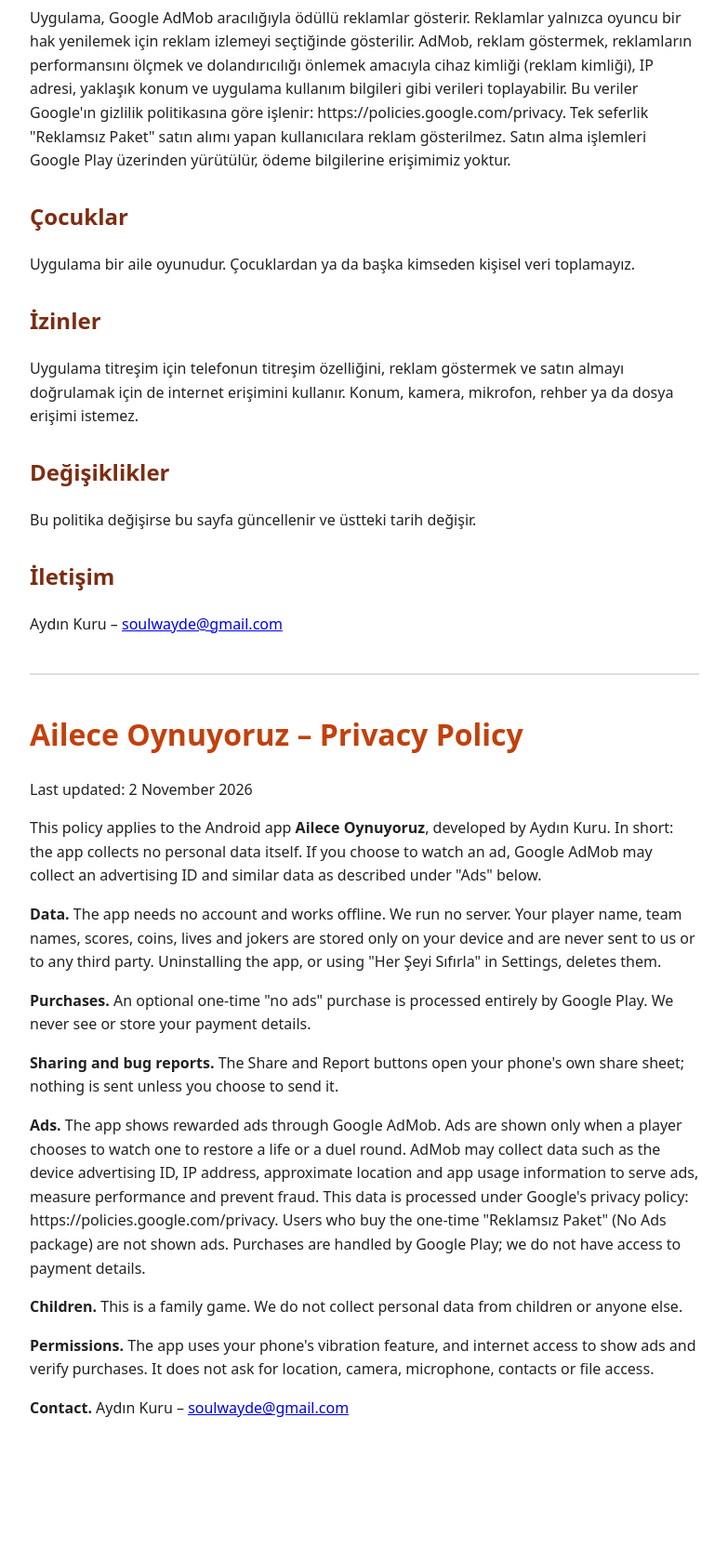
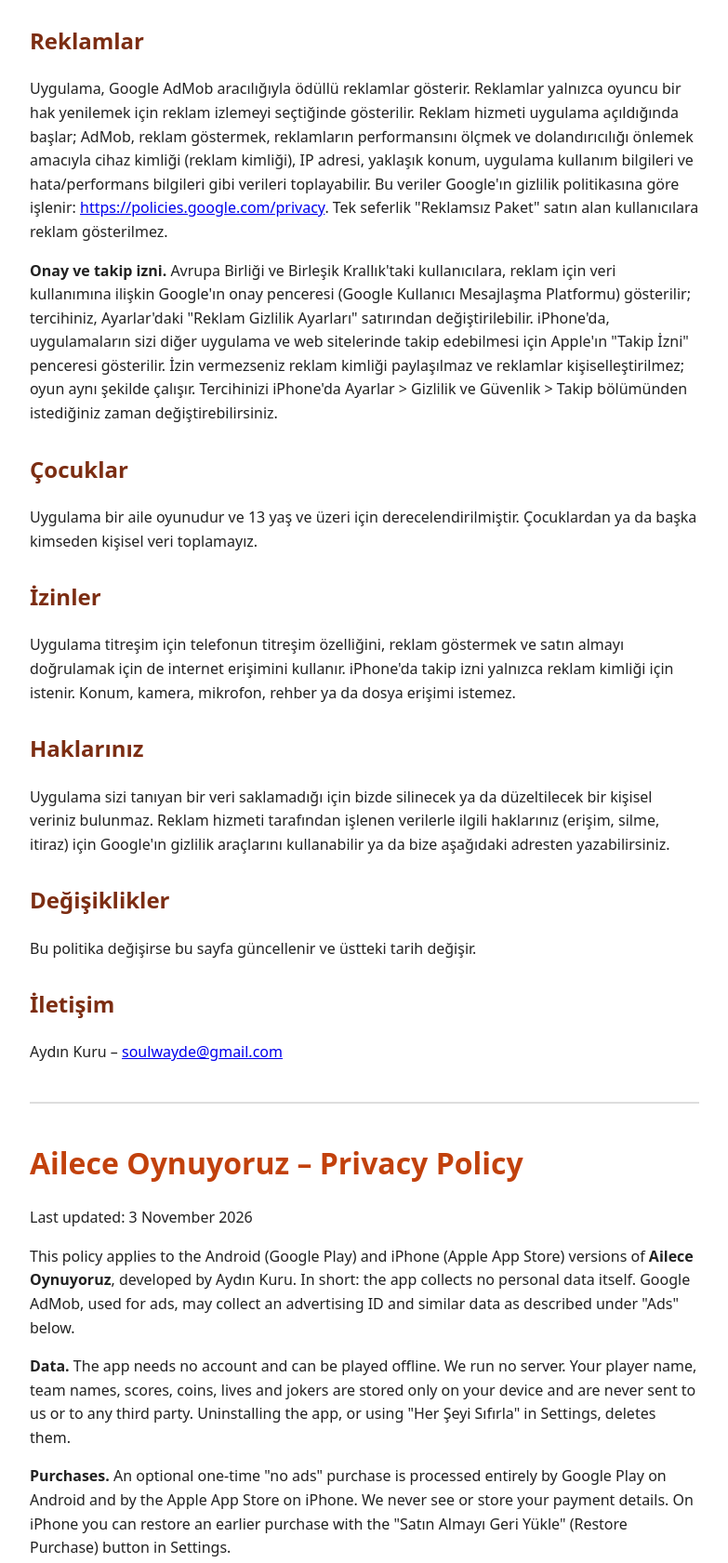
Before and after one commit to soulwayde/privacy-policy, a plain HTML site: page privacy.html in a window 1280 px wide. Shown: the part 831-2512 px from the top of the page at 93% size, without its empty margins (248-1031 px from the left). Before the commit the page ends 2423 px from the top, so only its background shows below. Drawn offline with Linux system fonts and the light colour scheme.

Commit message:
Update privacy policy with new details and dates

```diff
--- a/privacy.html
+++ b/privacy.html
@@ -14,27 +14,31 @@
 <body>
 
 <h1>Ailece Oynuyoruz – Gizlilik Politikası</h1>
-<p>Son güncelleme: 2 Kasım 2026</p>
+<p>Son güncelleme: 3 Kasım 2026</p>
 
-<p>Bu politika, Aydın Kuru tarafından geliştirilen <b>Ailece Oynuyoruz</b> Android uygulaması için geçerlidir. Kısaca: uygulama kendisi kişisel veri toplamaz. Reklam izlemeyi seçersen Google AdMob, aşağıdaki "Reklamlar" bölümünde anlatıldığı gibi reklam kimliği gibi veriler toplayabilir.</p>
+<p>Bu politika, Aydın Kuru tarafından geliştirilen <b>Ailece Oynuyoruz</b> uygulamasının Android (Google Play) ve iPhone (Apple App Store) sürümleri için geçerlidir. Kısaca: uygulama kendisi kişisel veri toplamaz. Reklamlar için kullanılan Google AdMob, aşağıdaki "Reklamlar" bölümünde anlatıldığı gibi reklam kimliği gibi veriler toplayabilir.</p>
 
 <h2>Toplanan veriler</h2>
-<p>Uygulama bir hesap, üyelik ya da giriş gerektirmez ve internet bağlantısı olmadan çalışır. Bizim bir sunucumuz yoktur. Uygulamayı kullanırken girdiğiniz oyuncu adı, takım adları, skorlar, kumbaradaki altın, canlar ve jokerler yalnızca telefonunuzun içinde saklanır. Bu bilgiler bize ya da üçüncü bir tarafa iletilmez. Uygulamayı telefondan silerseniz bu bilgiler de silinir. Ayarlar'daki "Her Şeyi Sıfırla" düğmesi de hepsini siler.</p>
+<p>Uygulama bir hesap, üyelik ya da giriş gerektirmez ve internet bağlantısı olmadan oynanır. Bizim bir sunucumuz yoktur. Uygulamayı kullanırken girdiğiniz oyuncu adı, takım adları, skorlar, kumbaradaki altın, canlar ve jokerler yalnızca telefonunuzun içinde saklanır. Bu bilgiler bize ya da üçüncü bir tarafa iletilmez. Uygulamayı telefondan silerseniz bu bilgiler de silinir. Ayarlar'daki "Her Şeyi Sıfırla" düğmesi de hepsini siler.</p>
 
 <h2>Satın alma</h2>
-<p>Uygulamada isteğe bağlı bir "Reklamsız Paket" satın alması bulunur. Ödeme tamamen Google Play üzerinden yapılır. Kart ve ödeme bilgilerinizi biz görmeyiz ve saklamayız.</p>
+<p>Uygulamada isteğe bağlı, tek seferlik bir "Reklamsız Paket" satın alması bulunur. Android'de ödeme Google Play, iPhone'da Apple App Store üzerinden yapılır. Kart ve ödeme bilgilerinizi biz görmeyiz ve saklamayız. iPhone'da, daha önce yaptığınız satın almayı Ayarlar'daki "Satın Almayı Geri Yükle" düğmesiyle geri alabilirsiniz.</p>
 
 <h2>Paylaşım ve sorun bildirme</h2>
 <p>"Paylaş" ve "Sorun bildir" düğmeleri telefonunuzun kendi paylaşım menüsünü açar. Neyi, kime göndereceğinize siz karar verirsiniz. Sorun bildirirken telefon modeli gibi cihaz bilgisi mesaja eklenebilir; mesaj yalnızca siz gönderirseniz iletilir.</p>
 
 <h2>Reklamlar</h2>
-<p> Uygulama, Google AdMob aracılığıyla ödüllü reklamlar gösterir. Reklamlar yalnızca oyuncu bir hak yenilemek için reklam izlemeyi seçtiğinde gösterilir. AdMob, reklam göstermek, reklamların performansını ölçmek ve dolandırıcılığı önlemek amacıyla cihaz kimliği (reklam kimliği), IP adresi, yaklaşık konum ve uygulama kullanım bilgileri gibi verileri toplayabilir. Bu veriler Google'ın gizlilik politikasına göre işlenir: https://policies.google.com/privacy. Tek seferlik "Reklamsız Paket" satın alımı yapan kullanıcılara reklam gösterilmez. Satın alma işlemleri Google Play üzerinden yürütülür, ödeme bilgilerine erişimimiz yoktur.</p>
+<p>Uygulama, Google AdMob aracılığıyla ödüllü reklamlar gösterir. Reklamlar yalnızca oyuncu bir hak yenilemek için reklam izlemeyi seçtiğinde gösterilir. Reklam hizmeti uygulama açıldığında başlar; AdMob, reklam göstermek, reklamların performansını ölçmek ve dolandırıcılığı önlemek amacıyla cihaz kimliği (reklam kimliği), IP adresi, yaklaşık konum, uygulama kullanım bilgileri ve hata/performans bilgileri gibi verileri toplayabilir. Bu veriler Google'ın gizlilik politikasına göre işlenir: <a href="https://policies.google.com/privacy">https://policies.google.com/privacy</a>. Tek seferlik "Reklamsız Paket" satın alan kullanıcılara reklam gösterilmez.</p>
+<p><b>Onay ve takip izni.</b> Avrupa Birliği ve Birleşik Krallık'taki kullanıcılara, reklam için veri kullanımına ilişkin Google'ın onay penceresi (Google Kullanıcı Mesajlaşma Platformu) gösterilir; tercihiniz, Ayarlar'daki "Reklam Gizlilik Ayarları" satırından değiştirilebilir. iPhone'da, uygulamaların sizi diğer uygulama ve web sitelerinde takip edebilmesi için Apple'ın "Takip İzni" penceresi gösterilir. İzin vermezseniz reklam kimliği paylaşılmaz ve reklamlar kişiselleştirilmez; oyun aynı şekilde çalışır. Tercihinizi iPhone'da Ayarlar &gt; Gizlilik ve Güvenlik &gt; Takip bölümünden istediğiniz zaman değiştirebilirsiniz.</p>
 
 <h2>Çocuklar</h2>
-<p>Uygulama bir aile oyunudur. Çocuklardan ya da başka kimseden kişisel veri toplamayız.</p>
+<p>Uygulama bir aile oyunudur ve 13 yaş ve üzeri için derecelendirilmiştir. Çocuklardan ya da başka kimseden kişisel veri toplamayız.</p>
 
 <h2>İzinler</h2>
-<p>Uygulama titreşim için telefonun titreşim özelliğini, reklam göstermek ve satın almayı doğrulamak için de internet erişimini kullanır. Konum, kamera, mikrofon, rehber ya da dosya erişimi istemez.</p>
+<p>Uygulama titreşim için telefonun titreşim özelliğini, reklam göstermek ve satın almayı doğrulamak için de internet erişimini kullanır. iPhone'da takip izni yalnızca reklam kimliği için istenir. Konum, kamera, mikrofon, rehber ya da dosya erişimi istemez.</p>
+
+<h2>Haklarınız</h2>
+<p>Uygulama sizi tanıyan bir veri saklamadığı için bizde silinecek ya da düzeltilecek bir kişisel veriniz bulunmaz. Reklam hizmeti tarafından işlenen verilerle ilgili haklarınız (erişim, silme, itiraz) için Google'ın gizlilik araçlarını kullanabilir ya da bize aşağıdaki adresten yazabilirsiniz.</p>
 
 <h2>Değişiklikler</h2>
 <p>Bu politika değişirse bu sayfa güncellenir ve üstteki tarih değişir.</p>
@@ -44,14 +48,17 @@
 
 <div class="en">
 <h1>Ailece Oynuyoruz – Privacy Policy</h1>
-<p>Last updated: 2 November 2026</p>
-<p>This policy applies to the Android app <b>Ailece Oynuyoruz</b>, developed by Aydın Kuru. In short: the app collects no personal data itself. If you choose to watch an ad, Google AdMob may collect an advertising ID and similar data as described under "Ads" below.</p>
-<p><b>Data.</b> The app needs no account and works offline. We run no server. Your player name, team names, scores, coins, lives and jokers are stored only on your device and are never sent to us or to any third party. Uninstalling the app, or using "Her Şeyi Sıfırla" in Settings, deletes them.</p>
-<p><b>Purchases.</b> An optional one-time "no ads" purchase is processed entirely by Google Play. We never see or store your payment details.</p>
+<p>Last updated: 3 November 2026</p>
+<p>This policy applies to the Android (Google Play) and iPhone (Apple App Store) versions of <b>Ailece Oynuyoruz</b>, developed by Aydın Kuru. In short: the app collects no personal data itself. Google AdMob, used for ads, may collect an advertising ID and similar data as described under "Ads" below.</p>
+<p><b>Data.</b> The app needs no account and can be played offline. We run no server. Your player name, team names, scores, coins, lives and jokers are stored only on your device and are never sent to us or to any third party. Uninstalling the app, or using "Her Şeyi Sıfırla" in Settings, deletes them.</p>
+<p><b>Purchases.</b> An optional one-time "no ads" purchase is processed entirely by Google Play on Android and by the Apple App Store on iPhone. We never see or store your payment details. On iPhone you can restore an earlier purchase with the "Satın Almayı Geri Yükle" (Restore Purchase) button in Settings.</p>
 <p><b>Sharing and bug reports.</b> The Share and Report buttons open your phone's own share sheet; nothing is sent unless you choose to send it.</p>
-<p><b>Ads.</b> The app shows rewarded ads through Google AdMob. Ads are shown only when a player chooses to watch one to restore a life or a duel round. AdMob may collect data such as the device advertising ID, IP address, approximate location and app usage information to serve ads, measure performance and prevent fraud. This data is processed under Google's privacy policy: https://policies.google.com/privacy. Users who buy the one-time "Reklamsız Paket" (No Ads package) are not shown ads. Purchases are handled by Google Play; we do not have access to payment details.</p>
-<p><b>Children.</b> This is a family game. We do not collect personal data from children or anyone else.</p>
-<p><b>Permissions.</b> The app uses your phone's vibration feature, and internet access to show ads and verify purchases. It does not ask for location, camera, microphone, contacts or file access.</p>
+<p><b>Ads.</b> The app shows rewarded ads through Google AdMob. Ads are shown only when a player chooses to watch one to restore a life or a duel round. The ad service starts when the app opens; AdMob may collect data such as the device advertising ID, IP address, approximate location, app usage information and crash/performance data to serve ads, measure performance and prevent fraud. This data is processed under Google's privacy policy: <a href="https://policies.google.com/privacy">https://policies.google.com/privacy</a>. Users who buy the one-time "Reklamsız Paket" (No Ads package) are not shown ads.</p>
+<p><b>Consent and tracking permission.</b> Users in the European Union and the United Kingdom are shown Google's consent dialog (Google User Messaging Platform) about data use for ads; you can change your choice later through "Reklam Gizlilik Ayarları" in Settings. On iPhone, Apple's "Allow Tracking" prompt is shown so that apps can track you across other apps and websites. If you decline, the advertising ID is not shared and ads are not personalised; the game works the same. You can change this at any time on iPhone under Settings &gt; Privacy &amp; Security &gt; Tracking.</p>
+<p><b>Children.</b> This is a family game rated for ages 13 and over. We do not collect personal data from children or anyone else.</p>
+<p><b>Permissions.</b> The app uses your phone's vibration feature, and internet access to show ads and verify purchases. On iPhone the tracking permission is requested only for the advertising ID. It does not ask for location, camera, microphone, contacts or file access.</p>
+<p><b>Your rights.</b> Because the app does not store data that identifies you, we hold no personal data about you to delete or correct. For data processed by the ad service (access, deletion, objection) you can use Google's privacy tools or write to us at the address below.</p>
+<p><b>Changes.</b> If this policy changes, this page is updated and the date above changes.</p>
 <p><b>Contact.</b> Aydın Kuru – <a href="mailto:soulwayde@gmail.com">soulwayde@gmail.com</a></p>
 </div>
 
```
